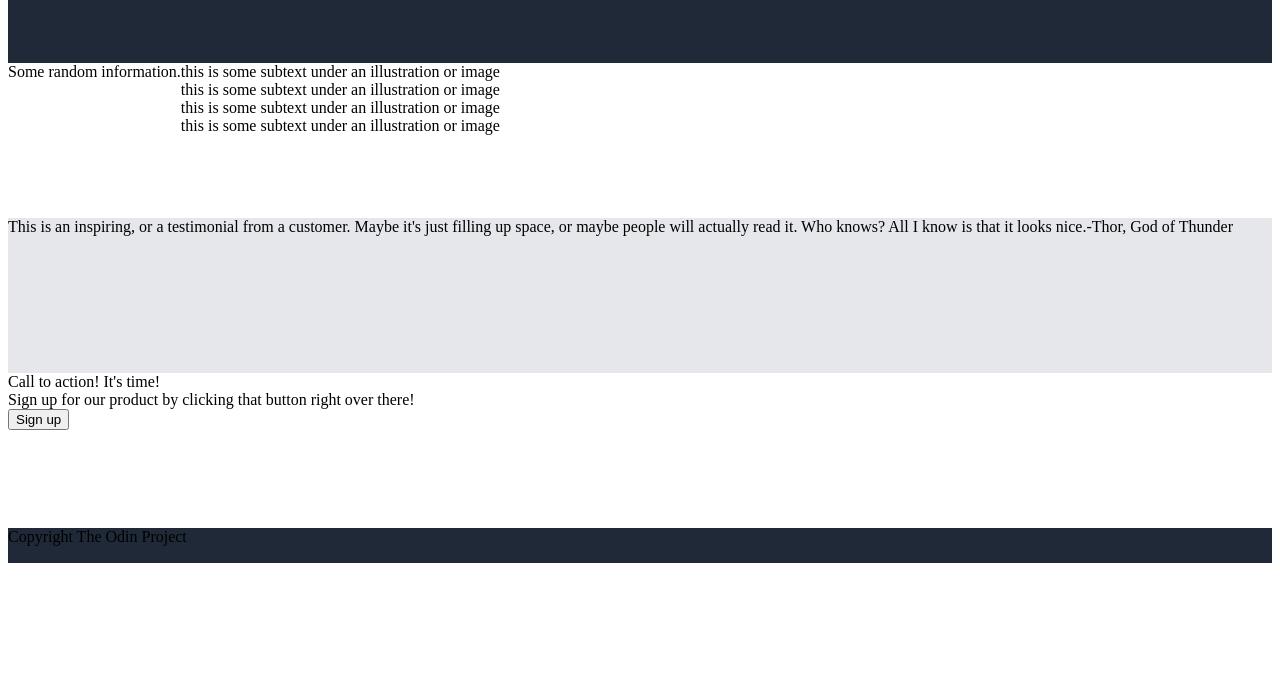
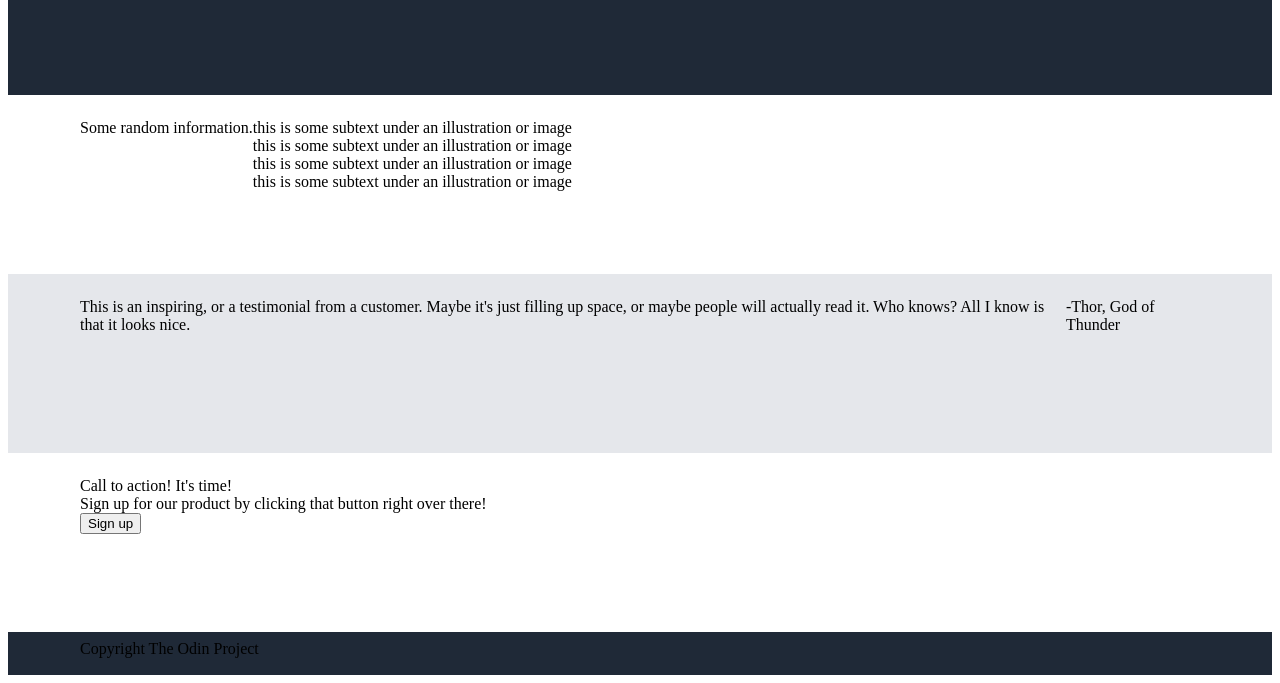
Before and after one commit to tyler7r/TOP-landing-page, a plain HTML site: page index.html in a window 1280 px wide. Shown: the part 135-818 px from the top of the page. Drawn offline with Linux system fonts and the light colour scheme.

Commit message:
Add padding to page

```diff
--- a/style.css
+++ b/style.css
@@ -28,11 +28,13 @@ a, .right-links {
     background-color: #1F2937;
     display: flex;
     min-height: 35px;
+    padding: 8px 72px 0px 72px;
 }
 
 .level-1,.level-2,.level-3,.level-4 {
     display: flex;
     min-height: 155px;
+    padding: 24px 72px 0px 72px;
 }
 
 .level-1 {
```
